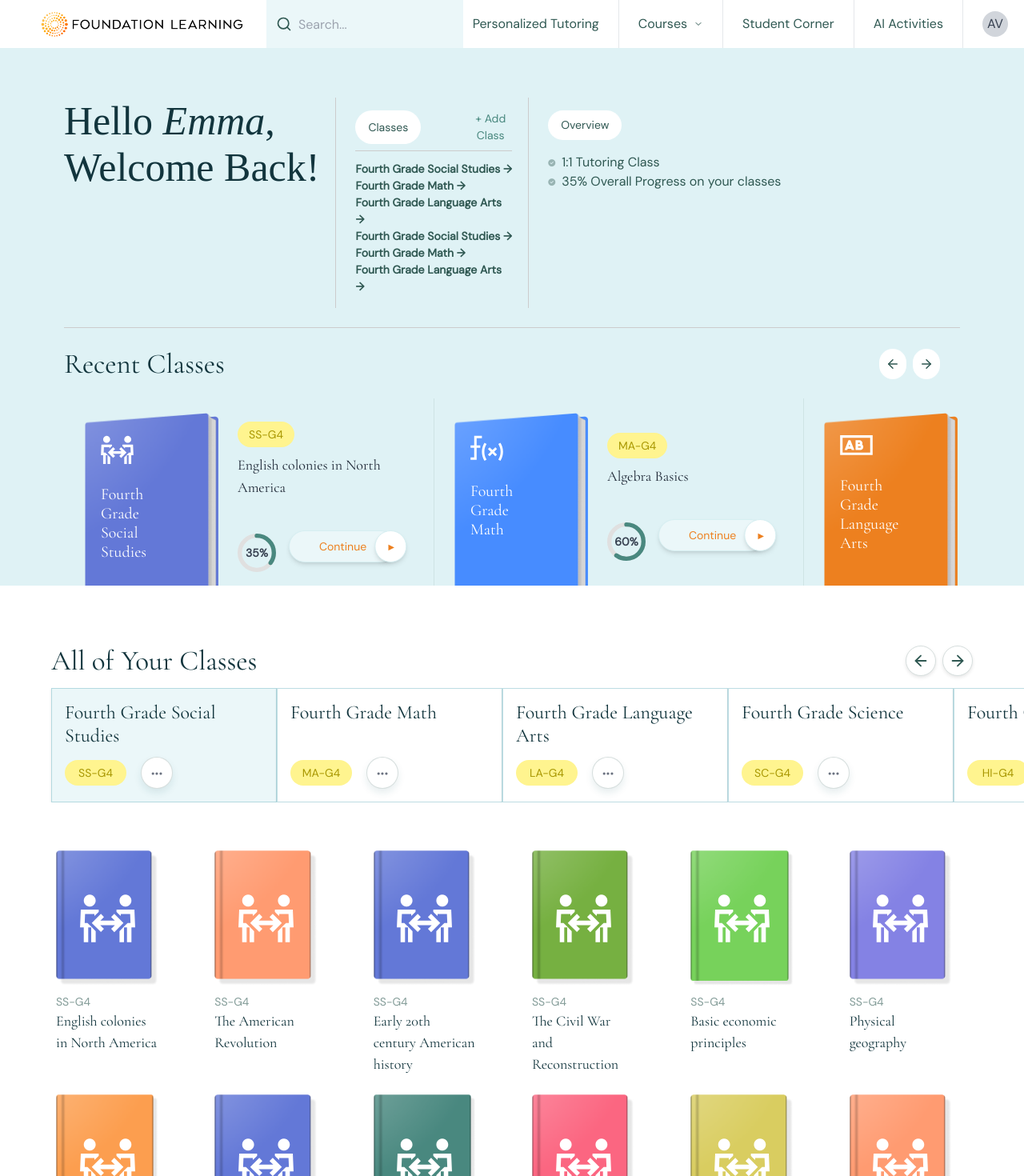
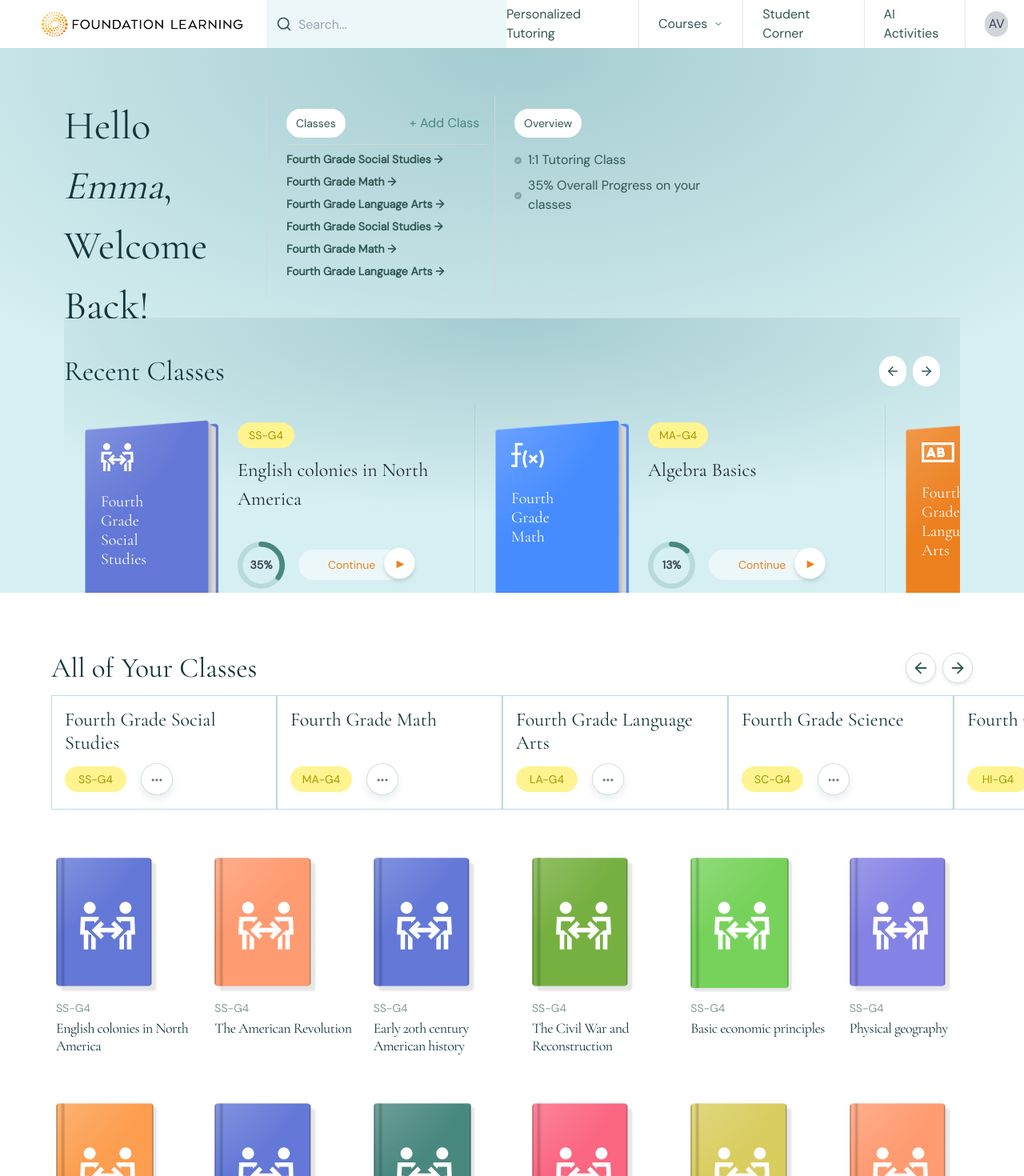
Before and after one commit to pulakkar333/Foundation_learning, a Next.js app: page / in a window 1280 px wide. Shown: the top 1470 px of the page at 80% size. Built offline with nearby package versions, Linux system fonts and the light colour scheme.

Commit message:
feedbacks

```diff
--- a/src/app/globals.css
+++ b/src/app/globals.css
@@ -34,129 +34,6 @@ body {
 }
 
 /*-------------- HeroSection.css */
-.hero-container {
-  background-color: #dff2f5;
-  width: 100%;
-  display: flex;
-  flex-direction: column;
-  padding: 0 1rem;
-}
-
-.hero-header {
-  margin-top: 62px;
-}
-
-.hero-title {
-  font-size: 50px;
-  font-weight: 400;
-  color: #12353d;
-  font-family: "Cormorant", serif;
-  line-height: normal;
-}
-
-.hero-title em {
-  font-style: italic;
-  font-weight: normal;
-}
-
-.classes-section,
-.overview-section {
-  width: auto;
-  padding-top: 1rem;
-  padding-bottom: 1rem;
-}
-
-@media (max-width: 1440px) {
-  .classes-section {
-    width: 20%;
-    border-left: 1px solid #ccc;
-    padding-left: 1.5rem;
-    margin-top: 0;
-  }
-
-  .overview-section {
-    width: 33%;
-    border-left: 1px solid #ccc;
-    padding-left: 1.5rem;
-    border-top: none;
-  }
-}
-
-.classes-header {
-  border-bottom: 1px solid #ccc;
-  padding-bottom: 0.5rem;
-  display: flex;
-  gap:60px;
-  width: 100%;
-
-}
-
-.classes-btn,
-.overview-btn {
-  padding: 0.5rem 1rem;
-  background-color: white;
-  color: #2f5852;
-  border-radius: 9999px;
-  font-size: 14px;
-  font-weight: 500;
-}
-
-.add-class-btn {
-  font-size: 14px;
-  color: #49887f;
-  border-radius: 8px;
-}
-
-.classes-list {
-  margin-top: 0.75rem;
-  font-size: 14px;
-  color: #2f5852;
-  font-weight: 600;
-}
-
-.classes-list li {
-  cursor: pointer;
-}
-
-.overview-list {
-  margin-top: 1rem;
-  font-size: 16px;
-  color: #2f5852;
-  font-weight: 500;
-}
-
-.overview-list li {
-  display: flex;
-  align-items: center;
-}
-
-.overview-list li i {
-  color: #2f5852;
-  opacity: 0.4;
-  margin-right: 0.5rem;
-  font-size: 9px;
-}
-
-@media (max-width: 768px) {
-  .overview-section {
-    margin-right: 300px;
-    margin-left: 25px;
-  }
-}
-
-.separator {
-  margin-top: 1.5rem;
-  border-top: 1px solid #ccc;
-  display: none;
-}
-
-@media (min-width: 1024px) {
-  .separator {
-    display: block;
-  }
-}
-
-/*--------------End HeroSection.css */
 
 
 /*-------------- AllClasses.css */
@@ -209,11 +86,31 @@ body {
   flex-shrink: 0;
   font-family: "Cormorant Garamond", serif;
   overflow: hidden;
+  background-color: white;
+  position: relative;
 }
 
 .all-classes-container:hover {
   background-color: #ebf7f9;
 }
+
+.all-classes-container::after {
+  content: "";
+  position: absolute;
+  bottom: 0;
+  left: 0;
+  width: 0;
+  height: 5px;
+  /* Simulating stroke-width */
+  background-color: #73A9AF;
+  /* Stroke color */
+  transition: width 0.3s ease-in-out;
+}
+
+.all-classes-container:hover::after {
+  width: 100%;
+}
+
 
 .all-classes-title {
   width: 250px;
@@ -293,7 +190,7 @@ body {
   width: auto;
   padding: 10px;
   border-radius: 8px;
-  transition: all 0.3s ease-in-out;
+  /* transition: all 0.3s ease-in-out; */
   cursor: pointer;
 }
 
@@ -303,16 +200,16 @@ body {
 
 .book-image-wrapper {
   position: relative;
-  transition: all 0.3s ease-in-out;
+  /* transition: all 0.3s ease-in-out; */
 }
 
 .book-image {
   object-fit: contain;
-  transition: transform 0.3s ease-in-out;
+  /* transition: transform 0.3s ease-in-out; */
 }
 
 .book-card:hover .book-image {
-  transform: scale(1.05);
+  /* transform: scale(1.05); */
 }
 
 .book-overlay {
@@ -331,14 +228,23 @@ body {
   font-size: 14px;
   color: #2f585299;
   font-family: "DM Sans", sans-serif;
+  font-style: normal;
+  font-weight: 400;
+  line-height: normal;
 }
 
 .book-title {
   font-size: 18px;
   color: #12353d;
-  max-width: 200px;
+  width: 180px;
   height: 45px;
   transition: all 0.3s ease-in-out;
+  font-style: normal;
+  font-weight: 500;
+  line-height: normal;
+  letter-spacing: -0.54px;
+  text-overflow: ellipsis;
+  margin-top:5px;
 }
 
 /* -------------- End BookGrid.css */
--- a/src/components/allClasses.tsx
+++ b/src/components/allClasses.tsx
@@ -22,7 +22,7 @@ const ClassCard: React.FC<ClassCardProps> = ({
       }`}
     >
       <h3 className="all-classes-title">{title}</h3>
-      <div className="flex items-center mt-4 w-full gap-[10px]">
+      <div className="flex items-center mt-2 w-full gap-[10px]">
         <span className="all-classes-code">{code}</span>
         <button className="all-classes-button">•••</button>
       </div>
@@ -64,8 +64,7 @@ const AllClasses: React.FC = () => {
 
       <div
         ref={scrollRef}
-        className="flex overflow-x-hidden scroll-smooth px-16"
-        style={{ scrollBehavior: "smooth", overflowY: "hidden" }}
+        className="flex overflow-x-auto scroll-smooth px-16 hide-scrollbar"
       >
         {[
           { title: "Fourth Grade Social Studies", code: "SS-G4", active: true },
--- a/src/components/bookGrid.tsx
+++ b/src/components/bookGrid.tsx
@@ -113,13 +113,13 @@ const BookGrid = () => {
                 height={72}
                 src={book.svgIcon}
                 alt="SVG Icon"
-                className="ssm:w-[61px] ssm:h-[48px] md:w-[77px] md:h-[61px]"
+                className="ssm:w-[61px] ssm:h-[48px] md:w-[77px] md:h-[61px] xl:font-[72px]"
               />
             </div>
           </div>
           <div className="book-info">
-            <p className="book-code">{book.code}</p>
-            <p className="book-title">{book.title}</p>
+            <p className="book-code ">{book.code}</p>
+            <p className="book-title mt-[5px]">{book.title}</p>
           </div>
         </div>
       ))}
--- a/src/components/footer.tsx
+++ b/src/components/footer.tsx
@@ -2,22 +2,22 @@ import Image from "next/image";
 
 export default function Footer() {
   return (
-    <footer className="bg-[#F5FBFC] text-gray-800 xl:px-[68px] xl:py-[44px]">
-      <div className="container mx-auto grid gap-6 md:grid-cols-2 lg:grid-cols-4 text-[12px]">
+    <footer className="bg-[#F5FBFC] text-gray-800 xl:px-[68px] xl:py-[44px] xl:w-auto xl:h-[505px]">
+      <div className="container grid md:grid-cols-2 lg:grid-cols-4 text-[12px]">
         {/* Subjects Section */}
-        <div className="border-r md:border-r pr-4">
-          <h3 className="font-bold text-left uppercase text-[14px] font-dm text-[rgba(47,88,82,0.60)] mb-[7px]">
+        <div className="border-r md:border-r xl:border-r">
+          <h3 className="font-normal text-left uppercase text-[14px] font-dm text-[rgba(47,88,82,0.60)] mb-[7px]">
             SUBJECTS
           </h3>
-          <div className="grid grid-cols-2 gap-6">
-            <ul className="text-[#2F5852] text-[16px] font-dm-sans leading-normal">
+          <div className="grid grid-cols-2 gap-10">
+            <ul className="text-[#2F5852] text-[16px] font-dm-sans leading-normal xl:w-[200px] xl:h-[145px]">
               <li>Math</li>
               <li>Science</li>
               <li>English Language</li>
               <li>Homeschool Support</li>
               <li>Study Skills</li>
             </ul>
-            <ul className="text-[#2F5852] text-[16px] font-dm leading-normal">
+            <ul className="text-[#2F5852] text-[16px] font-dm leading-normal xl:w-[200px] xl:h-[145px]">
               <li>Algebra</li>
               <li>Geometry</li>
               <li>Precalculus</li>
@@ -28,8 +28,8 @@ export default function Footer() {
         </div>
 
         {/* Test Prep Section */}
-        <div className="border-r md:border-r-0 px-4">
-          <h3 className="font-bold text-left uppercase text-[14px] font-dm-sans text-[rgba(47,88,82,0.60)] mb-[7px]">
+        <div className="xl:border-r border-r md:border-r-0 xl:px-[44px]">
+          <h3 className="font-normal text-left uppercase text-[14px] font-dm-sans text-[rgba(47,88,82,0.60)] mb-[7px]">
             TEST PREP
           </h3>
           <ul className="text-[#2F5852] text-[16px] font-dm-sans leading-normal">
@@ -43,8 +43,8 @@ export default function Footer() {
         </div>
 
         {/* College Readiness Section */}
-        <div className="border-l px-4">
-          <h3 className="font-bold text-left uppercase text-[14px] font-dm-sans text-[rgba(47,88,82,0.60)] mb-[7px]">
+        <div className="border-l xl:px-[44px]">
+          <h3 className="font-normal text-left uppercase text-[14px] font-dm-sans text-[rgba(47,88,82,0.60)] mb-[7px]">
             COLLEGE READINESS
           </h3>
           <ul className="text-[#2F5852] text-[16px] font-dm-sans leading-normal">
@@ -54,8 +54,8 @@ export default function Footer() {
         </div>
 
         {/* About Us Section */}
-        <div className="border-l px-4">
-          <h3 className="font-bold text-left uppercase text-[14px] font-dm-sans text-[rgba(47,88,82,0.60)] mb-[7px]">
+        <div className="border-l xl:px-[44px]">
+          <h3 className="font-normal text-left uppercase text-[14px] font-dm-sans text-[rgba(47,88,82,0.60)] mb-[7px]">
             ABOUT US
           </h3>
           <ul className="text-[#2F5852] text-[16px] font-dm-sans leading-normal">
@@ -81,10 +81,10 @@ export default function Footer() {
             width={276.818}
             height={35}
           />
-          <p className="mt-2 text-[#2F5852] text-[16px] font-dm-sans">
-            Terms and Conditions &bull; Privacy Policy
+          <p className="mt-[10px] text-[#2F5852] text-[16px] font-dm-sans">
+            Terms and Conditions   &bull;  Privacy Policy
           </p>
-          <p className="mt-2 text-[rgba(47,88,82,0.60)] text-[16px] font-dm-sans">
+          <p className="mt-[10px] text-[rgba(47,88,82,0.60)] text-[16px] font-dm-sans">
             &copy;Copyright {new Date().getFullYear()} Foundation Learning
           </p>
         </div>
--- a/src/components/heroSection.tsx
+++ b/src/components/heroSection.tsx
@@ -14,7 +14,7 @@ const classes = [
   },
   {
     title: "Fourth Grade Math",
-    progress: 60,
+    progress: 13,
     color: "bg-green-500",
     topic: "Algebra Basics",
     images: ["/logo/cover-back-2.png", "/logo/pages.png", "/logo/Frame_2.png"],
@@ -23,7 +23,7 @@ const classes = [
   },
   {
     title: "Fourth Grade Language Arts",
-    progress: 75,
+    progress: 25,
     color: "bg-blue-500",
     topic: "Physics & Chemistry",
     images: ["/logo/cover-back-3.png", "/logo/pages.png", "/logo/Frame_3.png"],
@@ -61,43 +61,66 @@ const classes = [
 
 export default function HeroSection() {
   return (
-    <div className="hero-container xl:px-[80px]">
-      <div className="hero-header">
-        <div className="flex flex-col md:flex-row gap-[20px] border-l border-gray-300 px-4 lg:border-hidden md:border-hidden sm:border-b sm:border-gray-300 sm:border-l-0 sm:pl-0 sm:pb-0">
-          <h1 className="hero-title">
-            Hello <em>Emma</em>,<br /> Welcome Back!
+    <div
+      className="w-full flex flex-col px-4 md:px-10 lg:px-[80px]"
+      style={{
+        background:
+          "radial-gradient(71.27% 71.27% at 50% 0%, rgba(115, 169, 175, 0.50) 0%, rgba(172, 235, 243, 0.00) 100%), #D6EFF2",
+      }}
+    >
+      <div className="mt-[60px]">
+        <div className="flex flex-col md:flex-row justify-between border-l border-gray-300 lg:border-hidden md:border-hidden ssm:border-b sm:border-gray-300 sm:border-l-0 sm:pl-0 sm:pb-0">
+          <h1 className="xl:text-[50px] ssm:text-[40px] text-[#12353D] font-cormorant xl:font-[500] xl:w-[343px] xl:h-[122px] leading-normal">
+            Hello <em className="italic xl:font-[400]">Emma</em>, Welcome Back!
           </h1>
 
-          <div className="classes-section order-2 md:order-1">
-            <div className="classes-header">
-              <button className="classes-btn">Classes</button>
-              <button className="add-class-btn">+ Add Class</button>
+          {/* Classes section */}
+          <div className="w-auto xl:border-l md:border-l lg:border-l md:pl-6 md:mt-0 py-4 order-2 md:order-1 border-gray-300 ssm:border-t ssm:border-b md:border-0 xl:border-0">
+            <div className=" border-gray-300 pb-2 flex space-x-[80px] w-full lg:w-[250px] xl:border-b md:border-b ">
+              <button className="px-3 py-2 bg-white text-[#2F5852] rounded-full text-sm font-medium">
+                Classes
+              </button>
+              <button className="text-[16px] text-[#49887F] rounded-lg">
+                + Add Class
+              </button>
             </div>
 
-            <ul className="classes-list">
+            <ul className="mt-2 text-sm text-[#2F5852] font-semibold">
               {classes.map((classItem, index) => (
-                <li key={index}>{classItem.title} →</li>
+                <li key={index} className="cursor-pointer mb-2">
+                  {classItem.title} →
+                </li>
               ))}
             </ul>
           </div>
 
-          <div className="overview-section order-1 md:order-2">
-            <button className="overview-btn">Overview</button>
-            <ul className="overview-list">
-              <li>
-                <i className="fa-solid fa-circle-check"></i> 1:1 Tutoring Class
+          {/* Overview section */}
+          <div className="w-full md:w-1/3 md:border-l border-gray-300 md:pl-6  py-4  order-1 md:order-2 mr-[300px] ml-[10px]">
+            <button className="px-3 py-2 bg-white text-[#2F5852] rounded-full text-sm font-normal">
+              Overview
+            </button>
+            <ul className="mt-4 space-y-2 text-[#2F5852] text-[16px] font-medium">
+              <li className="flex items-center">
+                <i className="fa-solid fa-circle-check text-[#2F5852] opacity-40 mr-2 text-[9px]"></i>
+                1:1 Tutoring Class
               </li>
-              <li>
-                <i className="fa-solid fa-circle-check"></i> 35% Overall
-                Progress on your classes
+              <li className="flex items-center">
+                <i className="fa-solid fa-circle-check text-[#2F5852] opacity-40 mr-2 text-[9px]"></i>
+                35% Overall Progress on your classes
               </li>
             </ul>
           </div>
         </div>
 
-        <hr className="separator" />
+        <hr className="mt-6 border-t border-gray-300 hidden sm:block lg:border-t" />
       </div>
-      <div>
+      <div
+        className=""
+        style={{
+          background:
+            "radial-gradient(71.27% 71.27% at 50% 0%, rgba(115, 169, 175, 0.50) 0%, rgba(172, 235, 243, 0.00) 100%), #D6EFF2",
+        }}
+      >
         <Slider
           title="Recent Classes"
           data={classes}
--- a/src/components/navigiation.tsx
+++ b/src/components/navigiation.tsx
@@ -35,7 +35,7 @@ export default function Navigation() {
           <input
             type="text"
             placeholder="Search..."
-            className="bg-transparent text-[#2F5852] w-full h-full pl-10 pr-4 outline-none focus:ring-0"
+            className="bg-transparent text-[#2F5852] w-[300px] h-[60px] pl-10 pr-4 outline-none focus:ring-0"
           />
         </div>
         {/* Mobile Search Icon */}
--- a/src/components/personalizedTutoring.tsx
+++ b/src/components/personalizedTutoring.tsx
@@ -3,7 +3,10 @@ import React from "react";
 const PersonalizedTutoring: React.FC = () => {
   return (
     <div
-      style={{ paddingLeft: "40px"}}
+      style={{ paddingLeft: "40px",
+        width: "100%",
+        height: "198px",
+      }}
       className="bg-[#F5FBFC] p-6 rounded-lg font-cormorant"
     >
       <h2
--- a/src/components/slider.tsx
+++ b/src/components/slider.tsx
@@ -27,7 +27,7 @@ export default function Slider({ title, data, className }: SliderProps) {
     setCurrentIndex((prev) => (prev === 0 ? data.length - 1 : prev - 1));
 
   return (
-    <div className="mt-6 w-full pb-0 bg-[#dff2f5]">
+    <div className="mt-[45px] w-full pb-0">
       <div className="flex justify-between items-center md:px-0">
         <h2
           className={`text-lg font-semibold ${className}`}
@@ -170,20 +170,20 @@ export default function Slider({ title, data, className }: SliderProps) {
                       {classItem.code}
                     </span>
 
-                    <h3 className="text-lg font-medium text-gray-800 font-cormorant mt-2">
+                    <h3 className="xl:text-[24px] font-medium text-gray-800 font-cormorant mt-[10px] xl:w-[250px] xl:h-[87px] mb-[20px]">
                       {classItem.topic}
                     </h3>
                   </div>
 
-                  <div className="flex items-center xl:space-x-4 xl:mt-[40px]">
-                    <div className="relative w-12 h-12 mb-[px]">
+                  <div className="flex items-center xl:space-x-4 xl:mt-[0px]">
+                    <div className="relative w-[59px] h-[59px] mb-[px]">
                       <svg className="w-full h-full" viewBox="0 0 36 36">
                         <circle
                           cx="18"
                           cy="18"
                           r="16"
                           fill="none"
-                          stroke="#E0E0E0"
+                          stroke="#49887F33"
                           strokeWidth="4"
                         />
                         <circle
@@ -204,11 +204,11 @@ export default function Slider({ title, data, className }: SliderProps) {
                       </span>
                     </div>
 
-                    <div className="relative mb-[16px]">
-                      <button className="relative flex items-center justify-center w-[135px] h-[40px] flex-shrink-0 rounded-[100px] border border-[#D6EFF2] bg-[#EBF7F9] text-sm font-medium shadow-md">
+                    <div className="relative">
+                      <button className="relative flex items-center justify-center xl:w-[135px] xl:h-[40px] flex-shrink-0 rounded-[100px] border border-[#D6EFF2] bg-[#EBF7F9] text-sm font-medium">
                         <span className="text-[#ED801F]">Continue</span>
-                        <span className="absolute right-0 translate-x-1/3 w-10 h-10 bg-white rounded-full flex items-center justify-center shadow-md border border-[#D6EFF2]">
-                          <span className="text-[#ED801F] font-bold">▶</span>
+                        <span className="absolute right-0 translate-x-1/3 bg-white rounded-full flex items-center justify-center shadow-md border border-[#D6EFF2] w-[40px] h-[40px] xl:mb-[5px]">
+                        <span className="text-[#ED801F] text-[18px] font-extrabold inline-block">▶</span>
                         </span>
                       </button>
                     </div>
```
